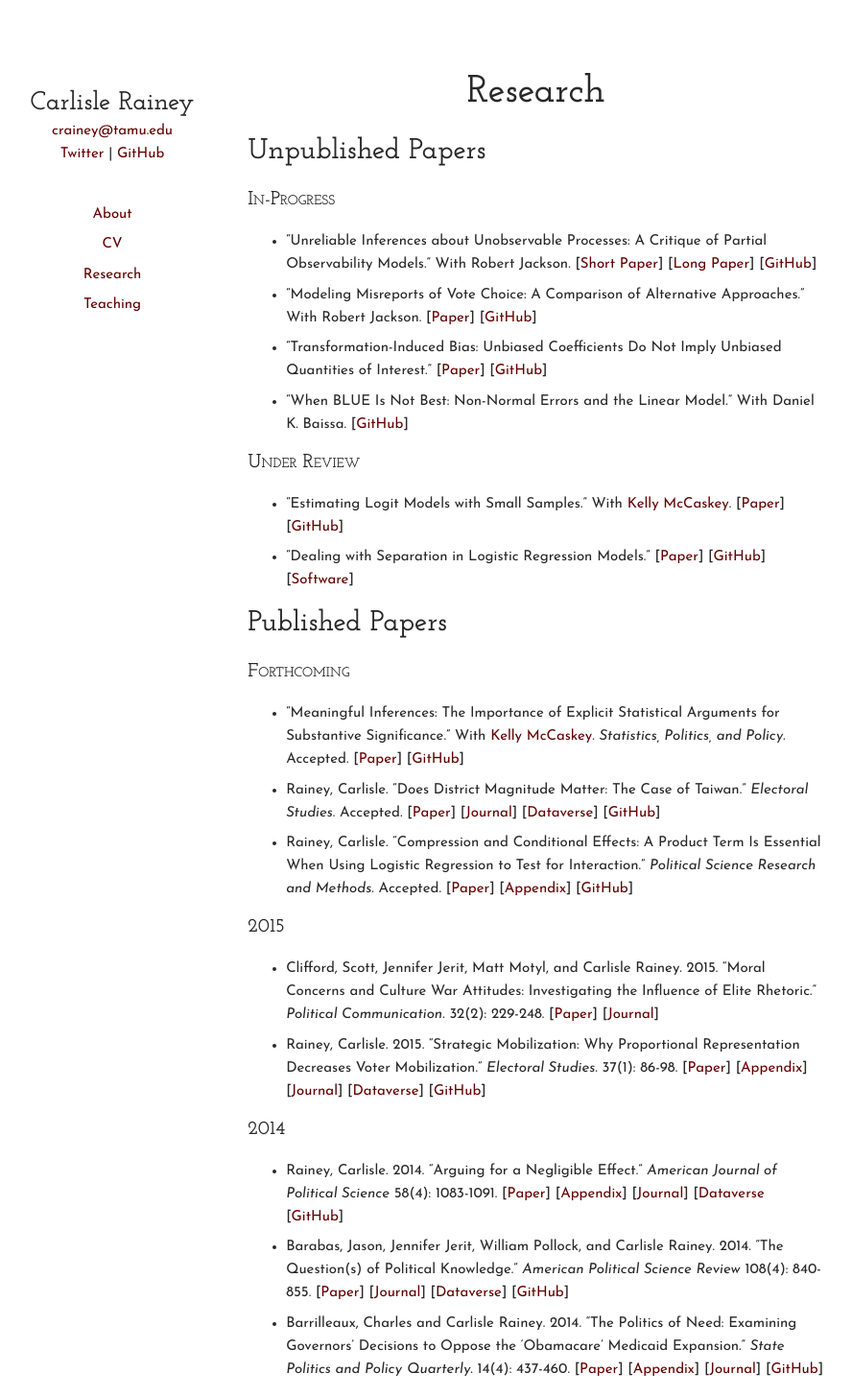
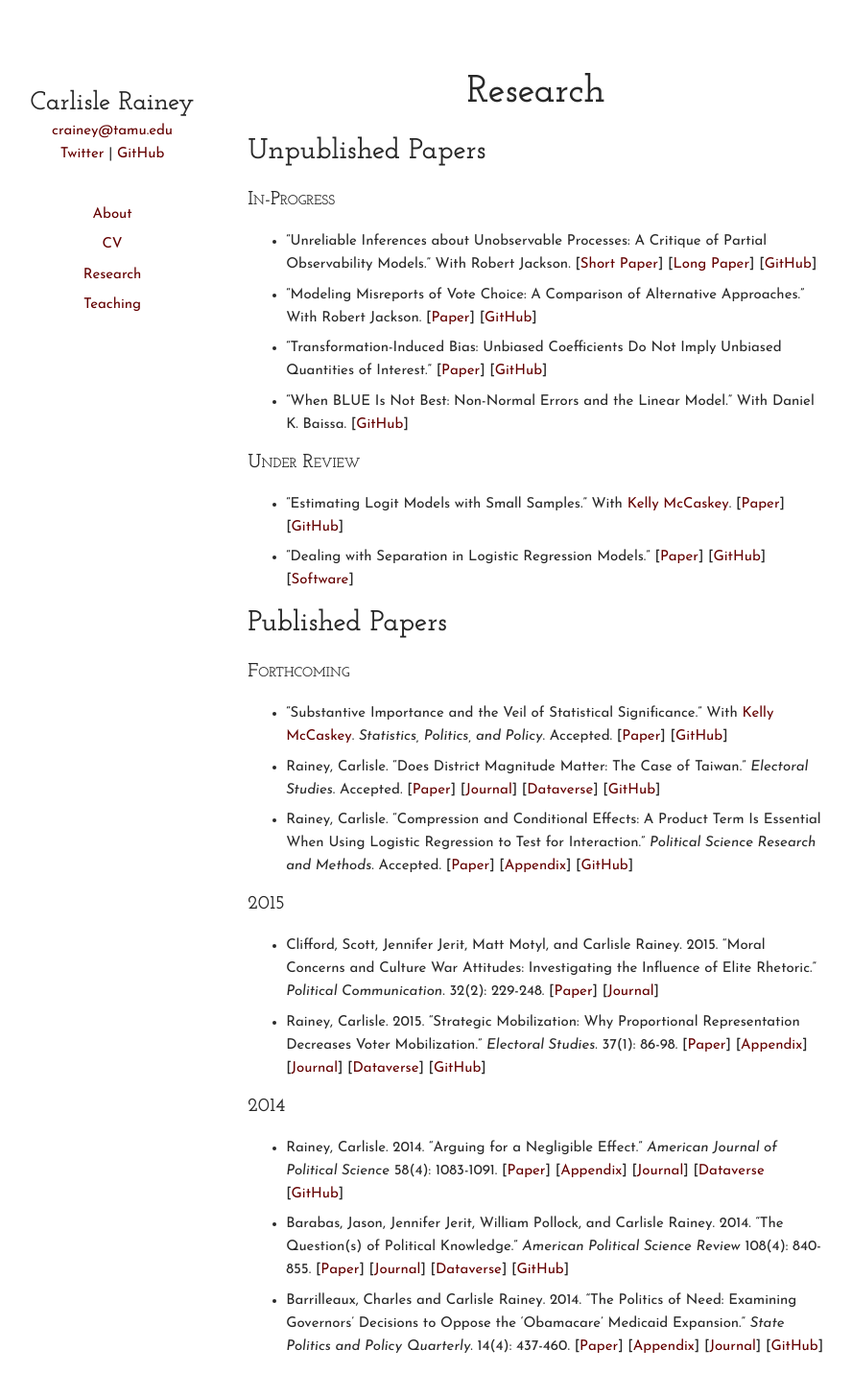
Before and after one commit to carlislerainey/carlislerainey.github.io, a Jekyll site: the page built from research/index.md, in a window 1280 px wide. Shown: the whole page at 96% size, without its empty margins (204-1092 px from the left). Built offline with Jekyll 4.4.1, drawn with Linux system fonts in a browser that asks for light colours; after the commit the page ends 1431 px from its top, so only the background shows below that.

Commit message:
update publications

```diff
--- a/_includes/_published.md
+++ b/_includes/_published.md
@@ -2,7 +2,7 @@
 
 ### Forthcoming
 
-- "Meaningful Inferences: The Importance of Explicit Statistical Arguments for Substantive Significance." With [Kelly McCaskey](http://www.kellymccaskey.com). *Statistics, Politics, and Policy*. Accepted.
+- "Substantive Importance and the Veil of Statistical Significance." With [Kelly McCaskey](http://www.kellymccaskey.com). *Statistics, Politics, and Policy*. Accepted.
 [[Paper](../papers/meaningful.pdf)]
 [[GitHub](https://github.com/carlislerainey/meaningful-inferences)]
 - Rainey, Carlisle. "Does District Magnitude Matter: The Case of Taiwan." *Electoral Studies*. Accepted.
```
